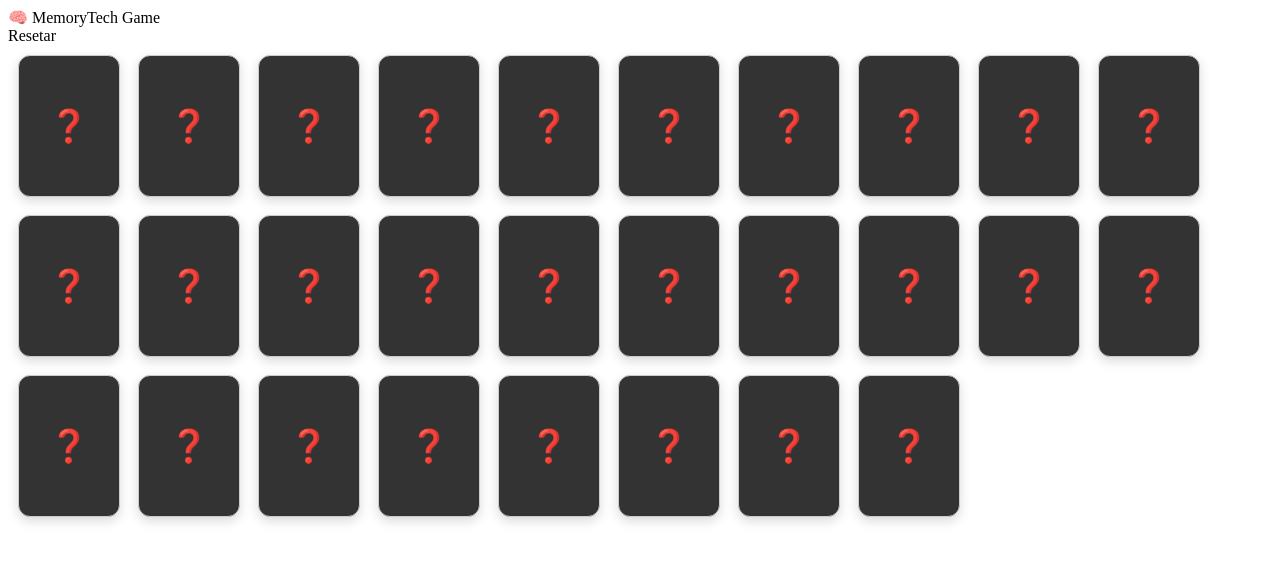
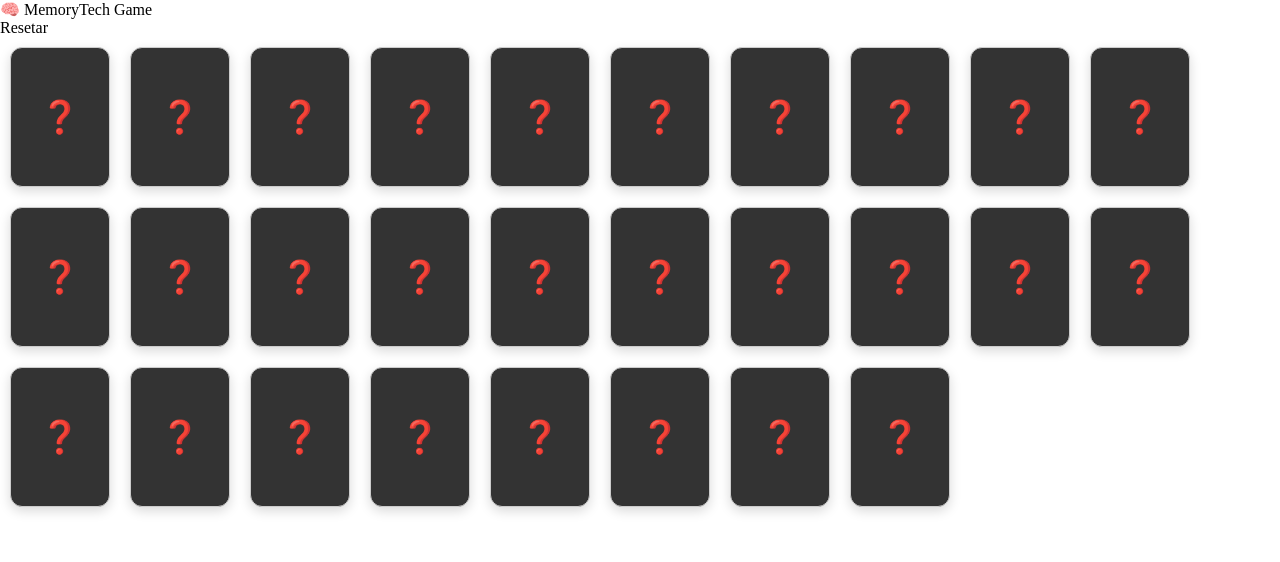
Before and after one commit to ramalhoraphael/MemoryTechGame, a React (Vite) app: page / in a window 1280 px wide. Shown: the top 562 px of the page. Built offline with nearby package versions, Linux system fonts and the light colour scheme.

Commit message:
fix: Reset CSS na aplicação

```diff
--- a/src/index.css
+++ b/src/index.css
@@ -1,68 +1,14 @@
-/* :root {
-  font-family: system-ui, Avenir, Helvetica, Arial, sans-serif;
-  line-height: 1.5;
-  font-weight: 400;
-
-  color-scheme: light dark;
-  color: rgba(255, 255, 255, 0.87);
-  background-color: #242424;
-
-  font-synthesis: none;
-  text-rendering: optimizeLegibility;
-  -webkit-font-smoothing: antialiased;
-  -moz-osx-font-smoothing: grayscale;
+*,
+*::before,
+*::after {
+  box-sizing: border-box;
 }
 
-a {
-  font-weight: 500;
-  color: #646cff;
-  text-decoration: inherit;
-}
-a:hover {
-  color: #535bf2;
-}
-
+html,
 body {
   margin: 0;
-  display: flex;
-  place-items: center;
-  min-width: 320px;
-  min-height: 100vh;
+  padding: 0;
+  width: 100vw;
+  height: 100vh;
+  overflow: hidden;
 }
-
-h1 {
-  font-size: 3.2em;
-  line-height: 1.1;
-}
-
-button {
-  border-radius: 8px;
-  border: 1px solid transparent;
-  padding: 0.6em 1.2em;
-  font-size: 1em;
-  font-weight: 500;
-  font-family: inherit;
-  background-color: #1a1a1a;
-  cursor: pointer;
-  transition: border-color 0.25s;
-}
-button:hover {
-  border-color: #646cff;
-}
-button:focus,
-button:focus-visible {
-  outline: 4px auto -webkit-focus-ring-color;
-}
-
-@media (prefers-color-scheme: light) {
-  :root {
-    color: #213547;
-    background-color: #ffffff;
-  }
-  a:hover {
-    color: #747bff;
-  }
-  button {
-    background-color: #f9f9f9;
-  }
-} */
```
Also changed, not shown: src/App.css (deleted, +0 -43 lines).
